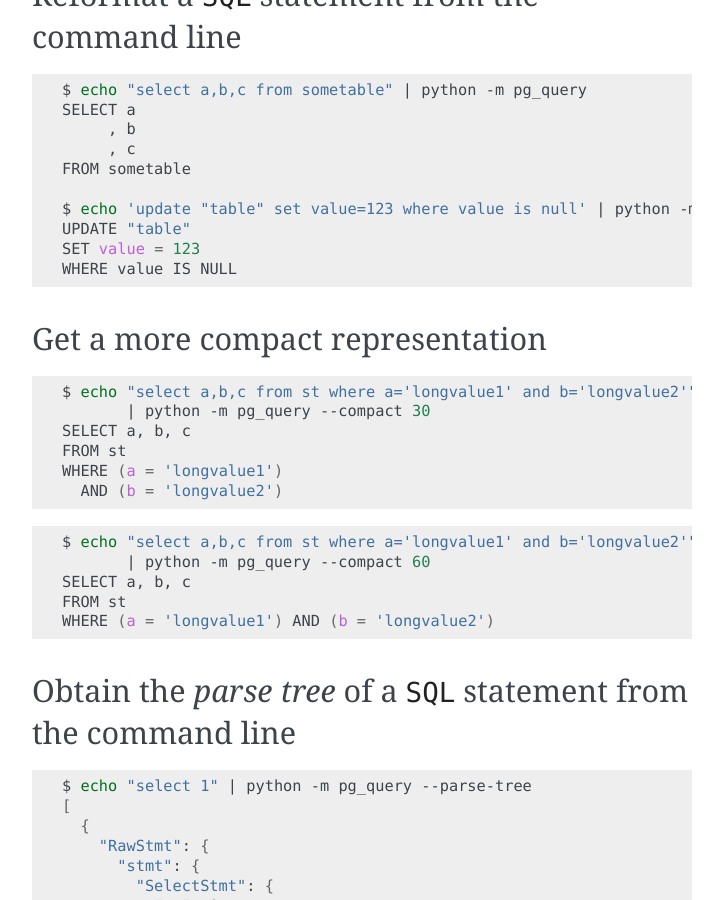
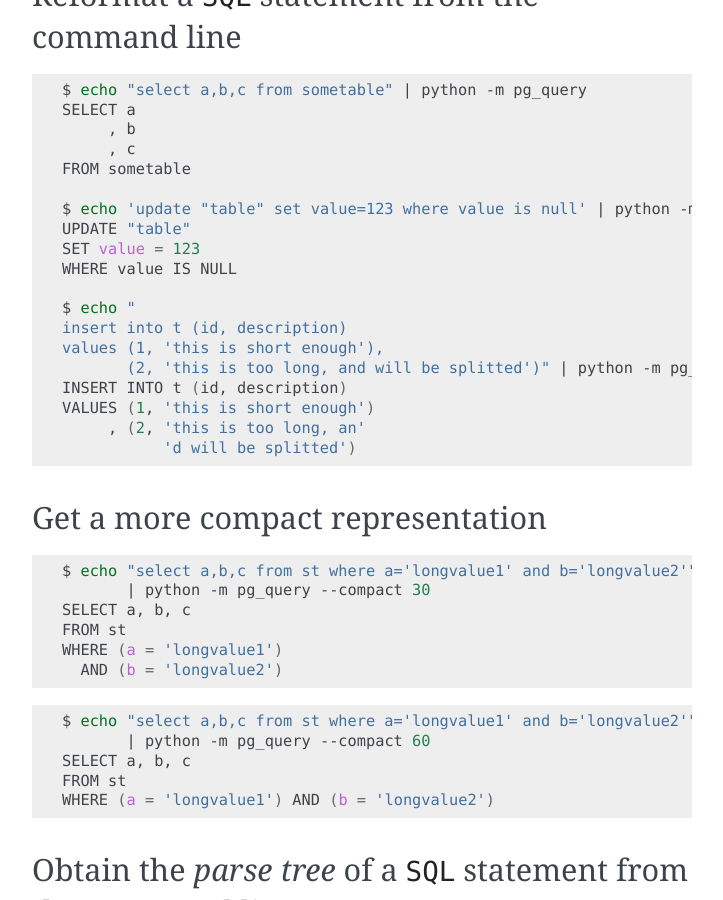
Before and after one commit to lelit/pglast, a Sphinx documentation site: the page built from docs/usage.rst, in a window 1280 px wide and 900 px high, scrolled down 2277 px. Shown: the whole window, without its empty margins (388-1111 px from the left). Built offline with Sphinx 7.4.7, drawn with Linux system fonts in a browser that asks for light colours.

Commit message:
Add a --split-string-literals-threshold option to the CLI frontend

```diff
--- a/docs/usage.rst
+++ b/docs/usage.rst
@@ -134,6 +134,15 @@ Reformat a ``SQL`` statement from the command line
    SET value = 123
    WHERE value IS NULL
 
+   $ echo "
+   insert into t (id, description)
+   values (1, 'this is short enough'),
+          (2, 'this is too long, and will be splitted')" | python -m pg_query -s 20
+   INSERT INTO t (id, description)
+   VALUES (1, 'this is short enough')
+        , (2, 'this is too long, an'
+              'd will be splitted')
+
 Get a more compact representation
 =================================
 
```
Also changed, not shown: README.rst (+9 -0 lines), 1 other file.
